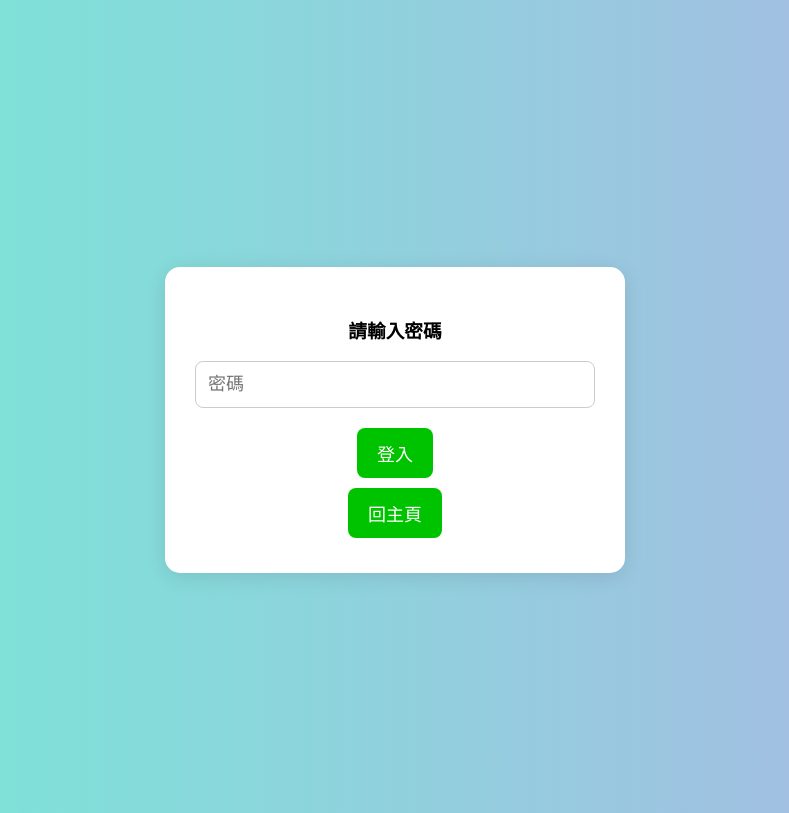
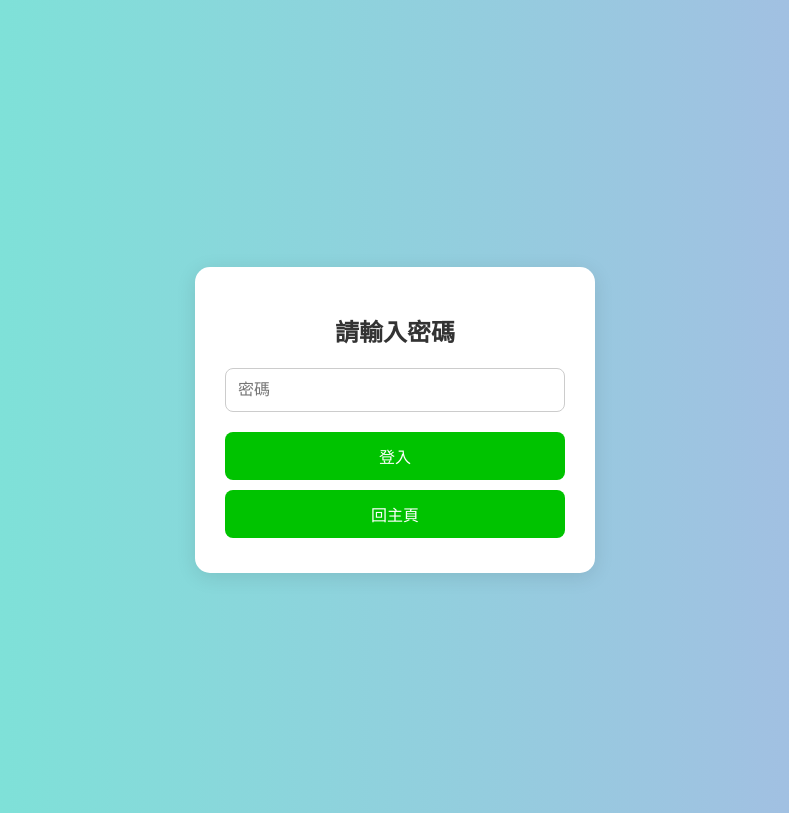
Before and after one commit to cloud-driver/gripmind, a Flask app: page /secret_login in a window 1280 px wide. Shown: the top 813 px of the page, without its empty margins (245-1034 px from the left). Run offline with Flask 3, Linux system fonts and the light colour scheme; some libraries are stand-ins or nearby versions.

Commit message:
Update secret_login.html

```diff
--- a/templates/secret_login.html
+++ b/templates/secret_login.html
@@ -2,6 +2,8 @@
 <html lang="zh-Hant">
   <head>
     <meta charset="UTF-8" />
+    <!-- 手機版響應式設定 -->
+    <meta name="viewport" content="width=device-width, initial-scale=1.0" />
     <title>Secret 區域登入</title>
     <style>
       body {
@@ -21,35 +23,70 @@
         box-shadow: 0 4px 20px rgba(0, 0, 0, 0.1);
         text-align: center;
         width: 100%;
-            max-width: 400px;
+        max-width: 400px; /* 限制最大寬度 */
+        box-sizing: border-box;
+      }
+      h1 {
+        margin-bottom: 20px;
+        color: #333;
+        font-size: 1.5rem;
       }
       input {
         width: 100%;
         padding: 12px;
-        font-size: 18px;
+        font-size: 1rem;
         border: 1px solid #ccc;
         border-radius: 8px;
         margin-bottom: 15px;
         box-sizing: border-box;
       }
-        button, .btn {
-            display: inline-block;
+      button,
+      .btn {
+        width: 100%;
         background-color: #00c300;
         color: white;
         border: none;
-            padding: 12px 20px;
+        padding: 12px;
         border-radius: 8px;
-            font-size: 18px;
+        font-size: 1rem;
         cursor: pointer;
         transition: background-color 0.3s;
-            margin: 5px;
+        text-decoration: none;
+        margin: 5px 0;
       }
-        .flash { color: red; }
+      button:hover,
+      .btn:hover {
+        background-color: #00a000;
+      }
+      .btn:disabled {
+        background-color: #aaa;
+        cursor: not-allowed;
+      }
+      .flash {
+        color: red;
+        margin-bottom: 10px;
+      }
+
+      /* 手機小螢幕微調 */
+      @media (max-width: 480px) {
+        .container {
+          padding: 20px;
+        }
+        h1 {
+          font-size: 1.25rem;
+        }
+        input,
+        button,
+        .btn {
+          padding: 10px;
+          font-size: 0.9rem;
+        }
+      }
     </style>
   </head>
   <body>
     <div class="container">
-      <h3>請輸入密碼</h3>
+      <h1>請輸入密碼</h1>
       {% with messages = get_flashed_messages(with_categories=true) %}
         {% if messages %}
           {% for category, msg in messages %}
@@ -61,7 +98,7 @@
         <input type="password" name="password" placeholder="密碼">
         <button type="submit">登入</button>
       </form>
-      <a href="/"><button>回主頁</button></a>
+      <a href="/"><button class="btn">回主頁</button></a>
     </div>
   </body>
 </html>
```
Lines whose indentation alone changed are shown as unchanged.
